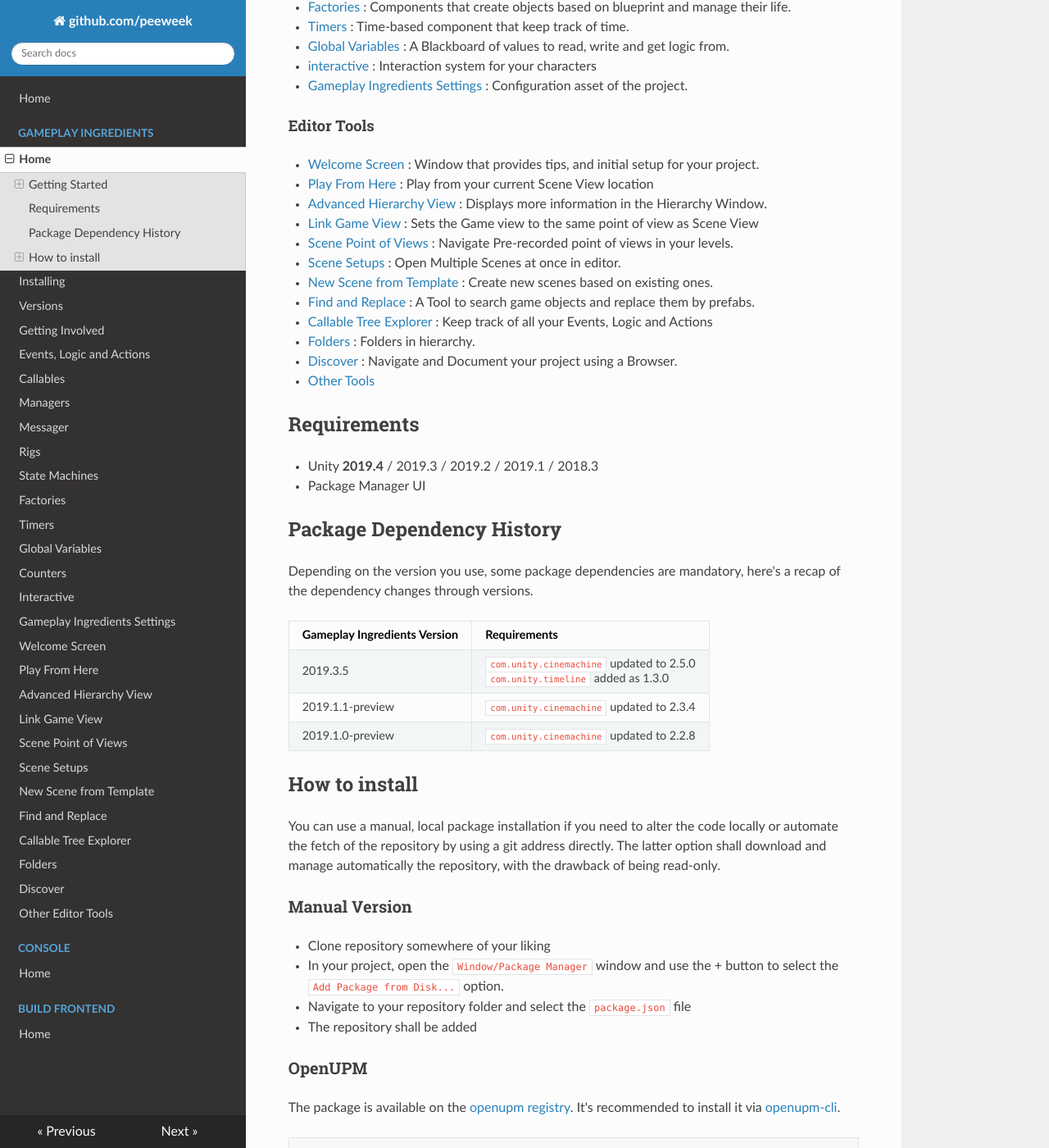
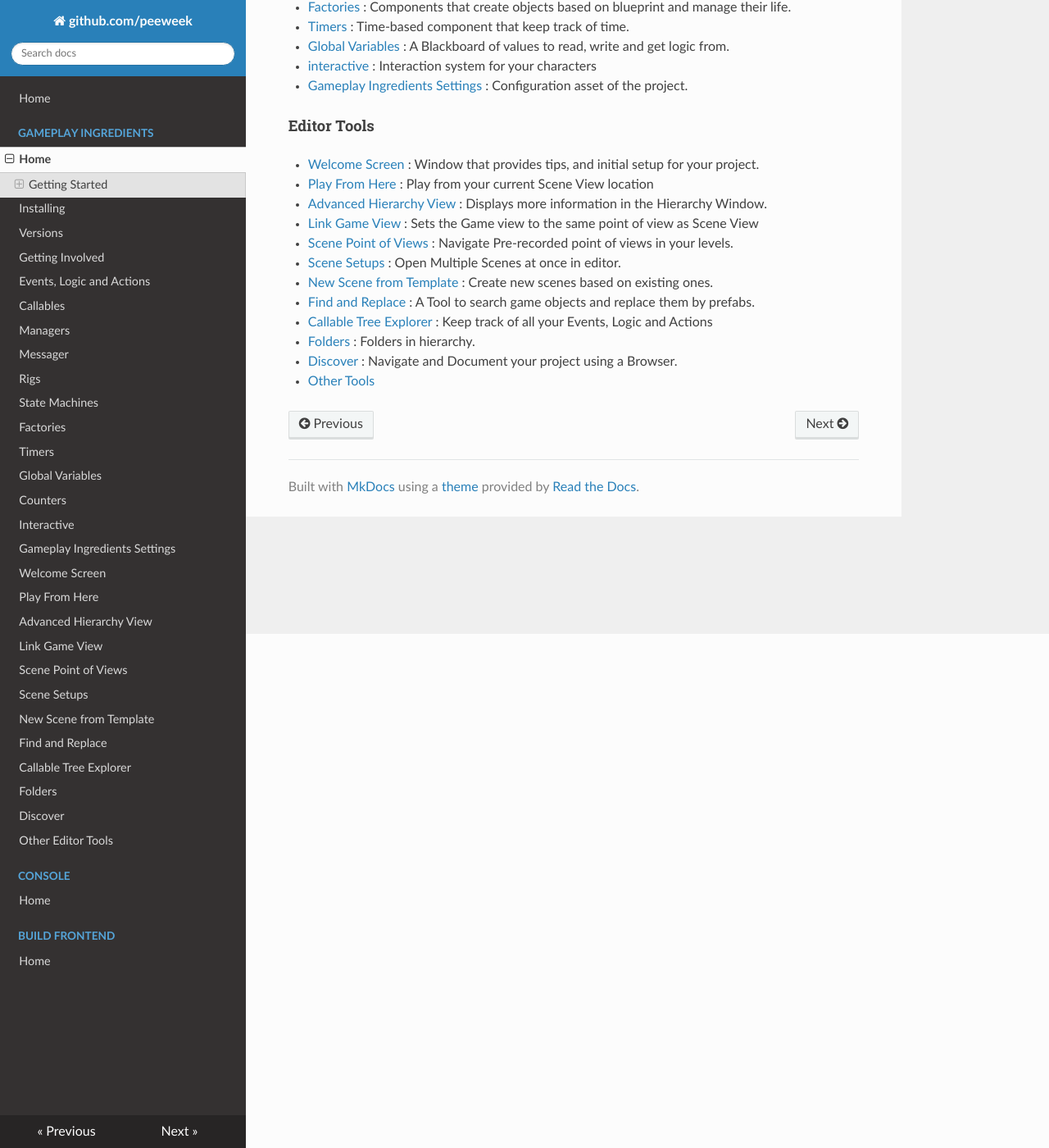
Before and after one commit to peeweek/documentation, an MkDocs documentation site: the page built from docs/gameplay-ingredients/index.md, in a window 1280 px wide and 1400 px high, scrolled down 627 px. Shown: the whole window at 82% size. Built offline with MkDocs 1.6.1, drawn with Linux system fonts in a browser that asks for light colours; nearby versions of some CDN libraries; some of the changed text lies outside the part shown.

Commit message:
Moved Unity Package Dependencies to Versions.md / Removed reduntant install instructions.

````diff
--- a/docs/gameplay-ingredients/index.md
+++ b/docs/gameplay-ingredients/index.md
@@ -38,51 +38,3 @@ GItHub repository is here : [https://github.com/peeweek/net.peeweek.gameplay-ing
 * [Folders](folders.md) : Folders in hierarchy.
 * [Discover](discover.md) : Navigate and Document your project using a Browser.
 * [Other Tools](editor-other.md)
-
-## Requirements
-
-* Unity **2019.4** / 2019.3 / 2019.2 / 2019.1 / 2018.3
-* Package Manager UI
-
-## Package Dependency History
-
-Depending on the version you use, some package dependencies are mandatory, here's a recap of the dependency changes through versions.
-
-| Gameplay Ingredients Version | Requirements                                                 |
-| ---------------------------- | ------------------------------------------------------------ |
-| 2019.3.5                     | `com.unity.cinemachine` updated to 2.5.0<br />`com.unity.timeline` added as 1.3.0 |
-| 2019.1.1-preview             | `com.unity.cinemachine` updated to 2.3.4                     |
-| 2019.1.0-preview             | `com.unity.cinemachine` updated to 2.2.8                     |
-
-## How to install
-
-You can use a manual, local package installation if you need to alter the code locally or automate the fetch of the repository by using a git address directly. The latter option shall download and manage automatically the repository, with the drawback of being read-only.
-
-### Manual Version
-
-- Clone repository somewhere of your liking
-- In your project, open the `Window/Package Manager` window and use the + button to select the `Add Package from Disk...` option.
-- Navigate to your repository folder and select the `package.json` file
-- The repository shall be added
-### OpenUPM
-
-The package is available on the [openupm registry](https://openupm.com). It's recommended to install it via [openupm-cli](https://github.com/openupm/openupm-cli).
-
-```
-openupm add net.peeweek.gameplay-ingredients
-```
-
-### Git reference version
-
-- With unity closed, edit the `Packages/manifest.json` with a text editor
-- append the line `    "net.peeweek.gameplay-ingredients": "https://github.com/peeweek/net.peeweek.gameplay-ingredients.git#2018.3.0",` under `dependencies`
-
-You can check that the package was imported by looking at the project window, under Packages/ Hierarchy, there should be a `Gameplay Ingredients` hierarchy
-
-### Version / Tag Compatibility
-
-Gameplay Ingredients comes with the following compatibility:
-
-* **Unity 2019.3** : choose the tag `2019.3.5`
-* **Unity 2019.1 / 2019.2 :** choose the tag `2019.1.2`
-* **Unity 2018.3 / 2018.4 :** choose the tag `2018.3.0`
````
Also changed, not shown: docs/gameplay-ingredients/versions.md (+10 -0 lines).
